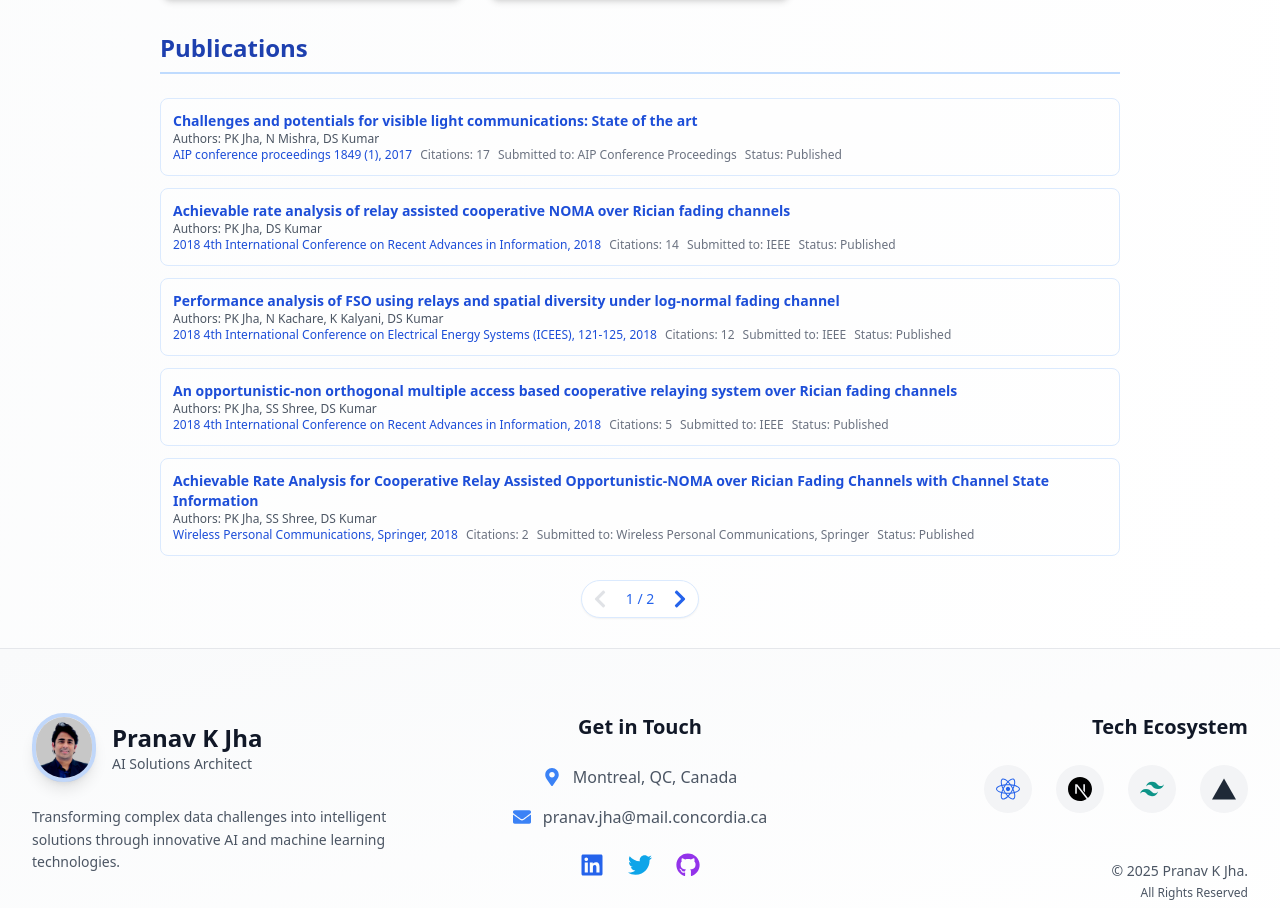
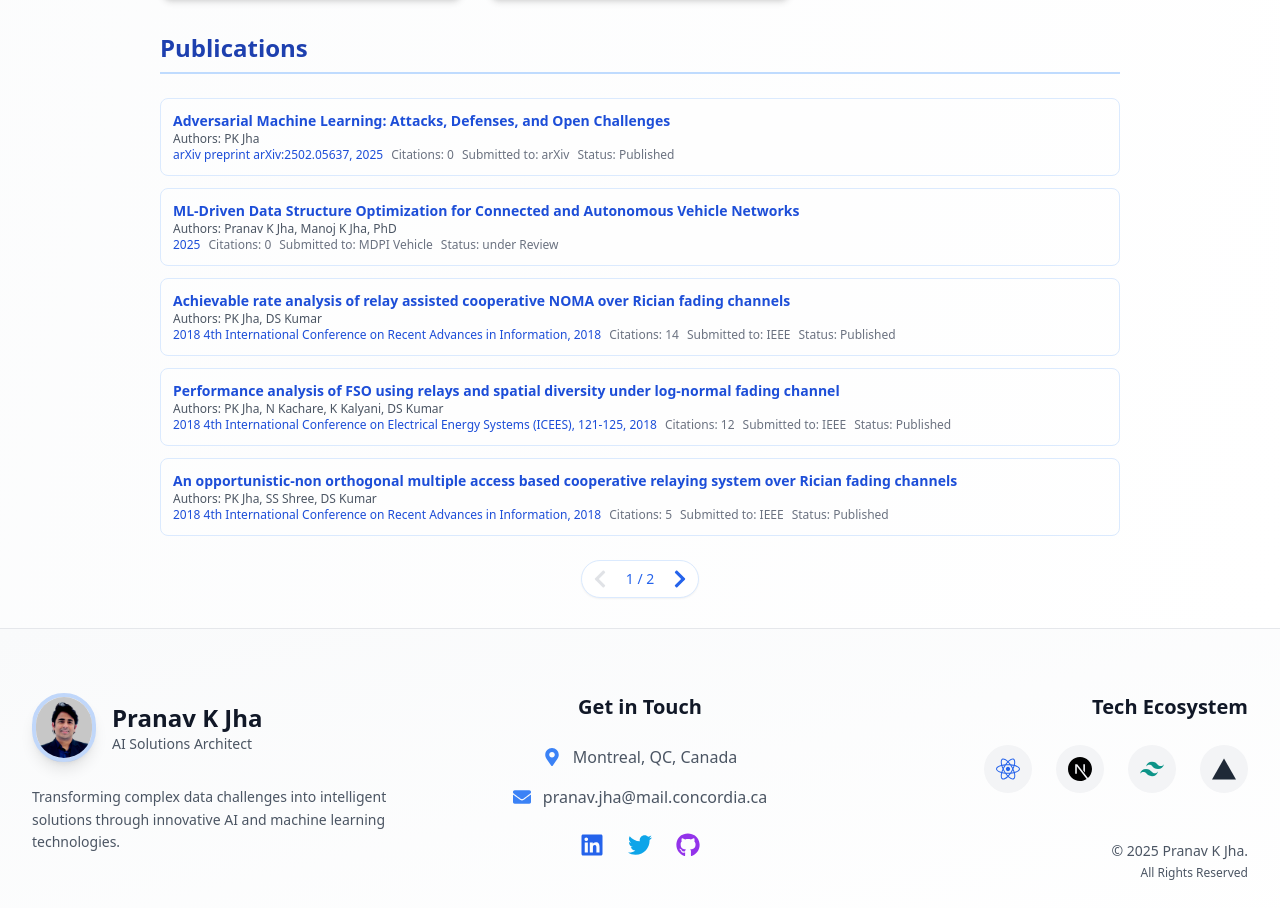
Before and after one commit to Idsl-group/idsl-group.github.io, a Next.js app: page /about-me in a window 1280 px wide. Shown: the part 5008-5916 px from the top of the page. Built offline with nearby package versions, Linux system fonts and the light colour scheme.

Commit message:
updated publications on about me page

```diff
--- a/app/(pages)/about-me/page.tsx
+++ b/app/(pages)/about-me/page.tsx
@@ -919,7 +919,12 @@ export default function AboutMePage() {
                 <div className="mb-8">
                   <div className="space-y-3 text-sm text-blue-700 dark:text-blue-300">
                     {paginateItems(
-                      resume.publications,
+                      [...resume.publications]
+                        .map((pub) => ({
+                          ...pub,
+                          year: parseInt(String(pub.year).substring(0, 4)) || 0, // Correct malformed year like 20250 → 2025
+                        }))
+                        .sort((a, b) => b.year - a.year),
                       publicationsCurrentPage
                     ).map((publication, index) => (
                       <div
@@ -934,8 +939,9 @@ export default function AboutMePage() {
                             : publication.authors}
                         </p>
                         <p className="text-xs">
-                          {publication.venue}, {publication.year}
-                          {publication.citations && (
+                          {publication.venue && `${publication.venue}, `}
+                          {publication.year}
+                          {publication.citations !== undefined && (
                             <span className="ml-2 text-gray-500">
                               Citations: {publication.citations}
                             </span>
```
